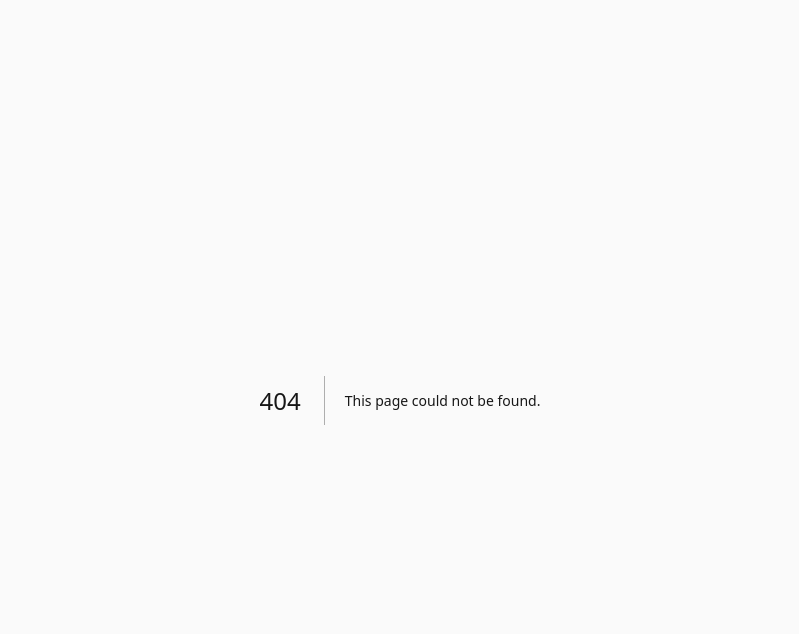
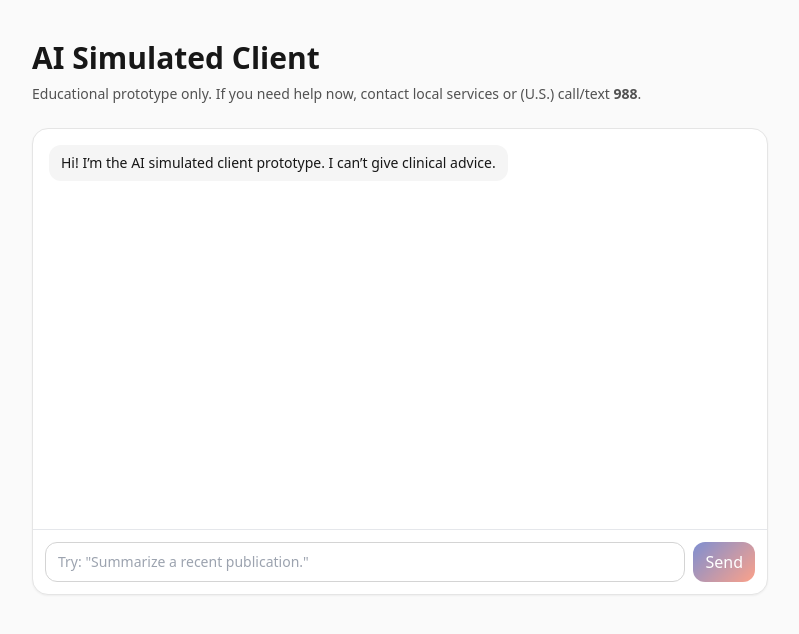
Before and after one commit to trendingpepsi/personalweb, a Next.js app: page /ai-client in a window 1280 px wide. Before the commit this address had no page. Shown: the top 634 px of the page, without its empty margins (240-1039 px from the left). Built offline with nearby package versions, Linux system fonts and the light colour scheme.

Commit message:
Add files via upload

```diff
--- /dev/null
+++ b/app/ai-client/page.tsx
@@ -0,0 +1,107 @@
+"use client";
+
+import { useRef, useState, useEffect } from "react";
+type Msg = { role: "user" | "assistant"; content: string };
+
+export default function AIClientPage() {
+  const [messages, setMessages] = useState<Msg[]>([
+    { role: "assistant", content: "Hi! I’m the AI simulated client prototype. I can’t give clinical advice." }
+  ]);
+  const [input, setInput] = useState("");
+  const [busy, setBusy] = useState(false);
+  const [err, setErr] = useState<string | null>(null);
+
+  const bottomRef = useRef<HTMLDivElement|null>(null);
+  useEffect(() => bottomRef.current?.scrollIntoView({ behavior: "smooth" }), [messages]);
+
+  async function send() {
+    const text = input.trim();
+    if (!text) return;
+    setErr(null);
+
+    const next = [...messages, { role: "user", content: text }];
+    setMessages(next);
+    setInput("");
+    setBusy(true);
+
+    try {
+      const r = await fetch("/api/ai-client", {
+        method: "POST",
+        headers: { "Content-Type": "application/json" },
+        body: JSON.stringify({ messages: next }),
+      });
+      if (!r.ok) {
+        const t = await r.text();
+        throw new Error(t || `HTTP ${r.status}`);
+      }
+      const data = await r.json();
+      const reply = data.reply || "…";
+      setMessages([...next, { role: "assistant", content: reply }]);
+    } catch (e: any) {
+      setErr("Server not configured or unavailable.");
+      setMessages([...next, { role: "assistant", content: "Sorry, I couldn't respond just now." }]);
+    } finally {
+      setBusy(false);
+    }
+  }
+
+  function onKeyDown(e: React.KeyboardEvent<HTMLInputElement>) {
+    if (e.key == "Enter" && !e.shiftKey) {
+      e.preventDefault();
+      if (!busy && input.trim()) send();
+    }
+  }
+
+  return (
+    <main className="min-h-[80vh] mx-auto max-w-3xl px-4 py-10">
+      <h1 className="text-3xl font-semibold">AI Simulated Client</h1>
+      <p className="mt-2 text-sm text-neutral-600">
+        Educational prototype only. If you need help now, contact local services or (U.S.) call/text <b>988</b>.
+      </p>
+
+      <div className="mt-6 rounded-2xl border border-neutral-200 bg-white shadow-sm">
+        <div className="p-4 h-[50vh] overflow-y-auto space-y-3 text-sm">
+          {messages.map((m, i) => (
+            <div key={i} className={m.role === "user" ? "text-right" : ""}>
+              <div
+                className={
+                  "inline-block max-w-[85%] rounded-xl px-3 py-2 " +
+                  (m.role === "user"
+                    ? "bg-[#0021A5] text-white"
+                    : "bg-neutral-100 text-neutral-900")
+                }
+              >
+                {m.content}
+              </div>
+            </div>
+          ))}
+          {busy && (
+            <div className="text-left">
+              <div className="inline-block rounded-xl px-3 py-2 bg-neutral-100">…</div>
+            </div>
+          )}
+          {err && <div className="text-red-600 text-xs">{err}</div>}
+          <div ref={bottomRef} />
+        </div>
+
+        <div className="p-3 border-t flex gap-2">
+          <input
+            value={input}
+            onChange={(e) => setInput(e.target.value)}
+            onKeyDown={onKeyDown}
+            placeholder='Try: "Summarize a recent publication."'
+            className="flex-1 rounded-xl border border-neutral-300 px-3 py-2 text-sm outline-none focus:ring-2 focus:ring-[#0021A5]/30"
+          />
+          <button
+            onClick={send}
+            disabled={busy || !input.trim()}
+            className="rounded-xl px-3 py-2 text-white disabled:opacity-50"
+            style={{ background: "linear-gradient(135deg,#0021A5,#FA4616)" }}
+          >
+            Send
+          </button>
+        </div>
+      </div>
+    </main>
+  );
+}
--- /dev/null
+++ b/app/api/ai-client/route.ts
@@ -0,0 +1,68 @@
+export const runtime = "edge";
+
+const HF_MODEL = process.env.HF_MODEL || "Qwen/Qwen2.5-7B-Instruct";
+const HF_TOKEN = process.env.HF_TOKEN;
+
+function toPrompt(history: Array<{ role: string; content: string }>) {
+  const system =
+    "You are a supportive, educational AI for a university counseling research site. " +
+    "Do NOT provide medical/clinical advice. If asked, suggest contacting local services or 988 (U.S.). " +
+    "Be concise and respectful.";
+
+  const lines = [`SYSTEM: ${system}`];
+  for (const m of history) {
+    const role = m.role?.toUpperCase() === "USER" ? "USER" : "ASSISTANT";
+    lines.push(`${role}: ${m.content}`);
+  }
+  lines.push("ASSISTANT:");
+  return lines.join("\n");
+}
+
+export async function POST(req: Request) {
+  try {
+    if (!HF_TOKEN) {
+      return new Response("Server is not configured (missing HF_TOKEN).", { status: 500 });
+    }
+
+    const { messages } = (await req.json()) as {
+      messages: Array<{ role: "user" | "assistant"; content: string }>;
+    };
+
+    const prompt = toPrompt(messages || []);
+
+    const r = await fetch(
+      `https://api-inference.huggingface.co/models/${encodeURIComponent(HF_MODEL)}`,
+      {
+        method: "POST",
+        headers: {
+          Authorization: `Bearer ${HF_TOKEN}`,
+          "Content-Type": "application/json",
+        },
+        body: JSON.stringify({
+          inputs: prompt,
+          parameters: {
+            max_new_tokens: 600,
+            temperature: 0.6,
+            return_full_text: false
+          },
+        }),
+      }
+    );
+
+    if (!r.ok) {
+      const msg = await r.text();
+      return new Response(`HF error (${r.status}): ${msg}`, { status: 500 });
+    }
+
+    const data = await r.json();
+    const reply =
+      (Array.isArray(data) && data[0]?.generated_text) ||
+      data?.generated_text ||
+      data?.[0]?.generated_text ||
+      "";
+
+    return Response.json({ reply });
+  } catch (e: any) {
+    return new Response(`Server error: ${e?.message || String(e)}`, { status: 500 });
+  }
+}
```
